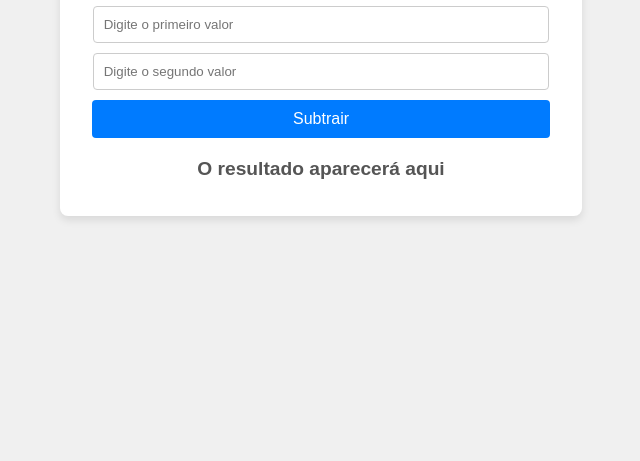
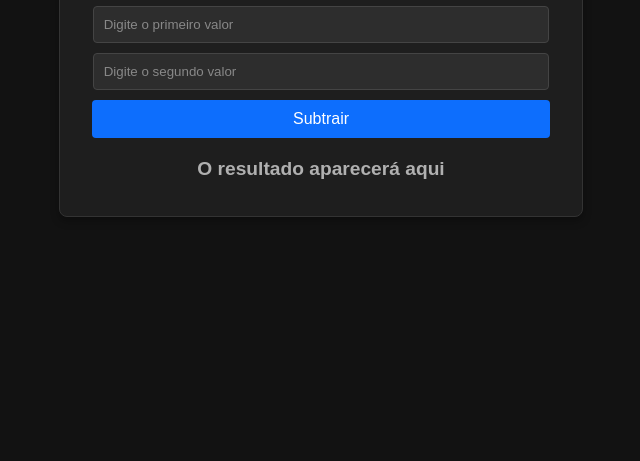
Before and after one commit to bacelarjr/gerencia_config_software, a plain HTML site: page Aula-4/index.html in a window 1280 px wide. Shown: the part 339-800 px from the top of the page, without its empty margins (319-959 px from the left). Drawn offline with Linux system fonts and the light colour scheme.

Commit message:
Alterar para tema escuro
Alterei o css para definir tema escuro

```diff
--- a/Aula-4/css/style.css
+++ b/Aula-4/css/style.css
@@ -1,26 +1,28 @@
 /* O seletor 'body' aplica estilos a todo o corpo da página. */
 body {
     font-family: Arial, sans-serif; /* Define a família da fonte. */
-    background-color: #f0f0f0;      /* Cor de fundo cinza claro. */
+    background-color: #121212;      /* Cor de fundo cinza escuro. */
     display: flex;                  /* Usa o modelo Flexbox para centralizar o conteúdo. */
     justify-content: center;        /* Centraliza o conteúdo horizontalmente. */
     align-items: center;            /* Centraliza o conteúdo verticalmente. */
     height: 100vh;                  /* Define a altura do corpo para 100% da altura da tela. */
     margin: 0;                      /* Remove a margem padrão do navegador. */
+    color: #e0e0e0;                /* Cor do texto clara para contraste. */
 }
 
 /* O seletor '.container' aplica estilos ao elemento com a classe 'container'. */
 .container {
-    background-color: white;        /* Cor de fundo branca para o contêiner. */
+    background-color: #1e1e1e;      /* Cor de fundo cinza mais escuro para o contêiner. */
     padding: 20px;                  /* Espaçamento interno de 20 pixels. */
     border-radius: 8px;             /* Bordas arredondadas. */
-    box-shadow: 0 4px 8px rgba(0, 0, 0, 0.1); /* Sombra suave para dar profundidade. */
+    box-shadow: 0 4px 8px rgba(0, 0, 0, 0.3); /* Sombra mais escura para dar profundidade. */
     text-align: center;             /* Centraliza todo o texto dentro do contêiner. */
+    border: 1px solid #333;         /* Borda sutil para definição. */
 }
 
 /* O seletor 'h1' estiliza todos os elementos <h1>. */
 h1 {
-    color: #333; /* Cor do texto cinza escuro. */
+    color: #ffffff;                 /* Cor do texto branca para melhor contraste. */
 }
 
 /* O seletor 'input' estiliza todos os campos de entrada. */
@@ -28,15 +30,22 @@ input {
     width: 90%;                     /* Largura de 90% do contêiner pai. */
     padding: 10px;                  /* Espaçamento interno. */
     margin-bottom: 10px;            /* Margem na parte inferior para separar os elementos. */
-    border: 1px solid #ccc;         /* Borda cinza claro. */
+    border: 1px solid #444;         /* Borda cinza escuro. */
     border-radius: 4px;             /* Bordas levemente arredondadas. */
+    background-color: #2d2d2d;      /* Fundo escuro para o input. */
+    color: #e0e0e0;                /* Texto claro. */
+}
+
+/* Placeholder com cor mais suave */
+input::placeholder {
+    color: #888;                    /* Placeholder mais escuro. */
 }
 
 /* O seletor 'button' estiliza o botão. */
 button {
     width: 95%;                     /* Largura de 95% do contêiner pai. */
     padding: 10px;                  /* Espaçamento interno. */
-    background-color: #007bff;      /* Cor de fundo azul. */
+    background-color: #0d6efd;      /* Cor de fundo azul (mais vibrante no escuro). */
     color: white;                   /* Cor do texto branca. */
     border: none;                   /* Remove a borda padrão. */
     border-radius: 4px;             /* Bordas arredondadas. */
@@ -46,12 +55,12 @@ button {
 
 /* O seletor 'button:hover' aplica estilos quando o mouse está sobre o botão. */
 button:hover {
-    background-color: #0056b3;      /* Escurece a cor de fundo para dar feedback visual. */
+    background-color: #0b5ed7;      /* Azul ligeiramente mais escuro no hover. */
 }
 
 /* O seletor '#resultado' estiliza o elemento com o id 'resultado'. */
 #resultado {
     margin-top: 20px;               /* Adiciona uma margem no topo para separar do botão. */
     font-size: 1.2em;               /* Tamanho da fonte um pouco maior. */
-    color: #555;                    /* Cor do texto cinza. */
+    color: #b0b0b0;                /* Cor do texto cinza claro. */
 }
```
